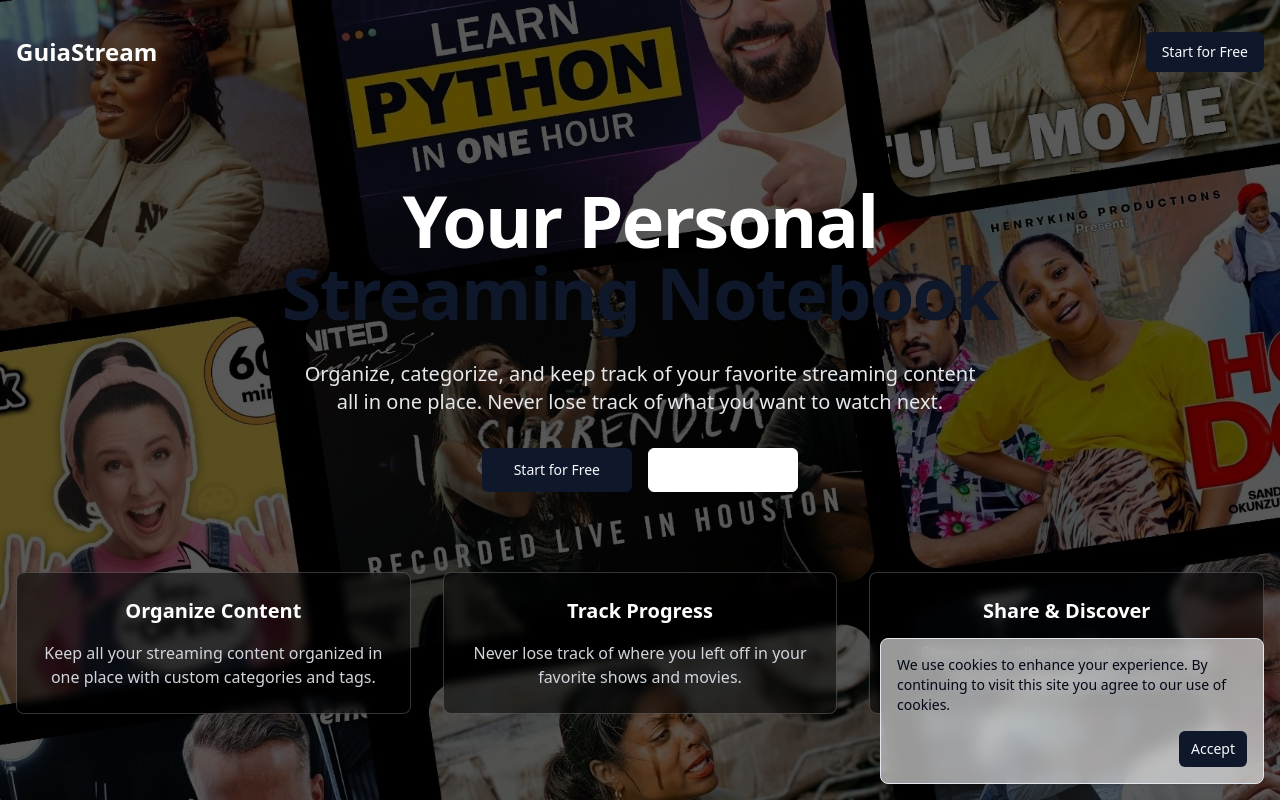
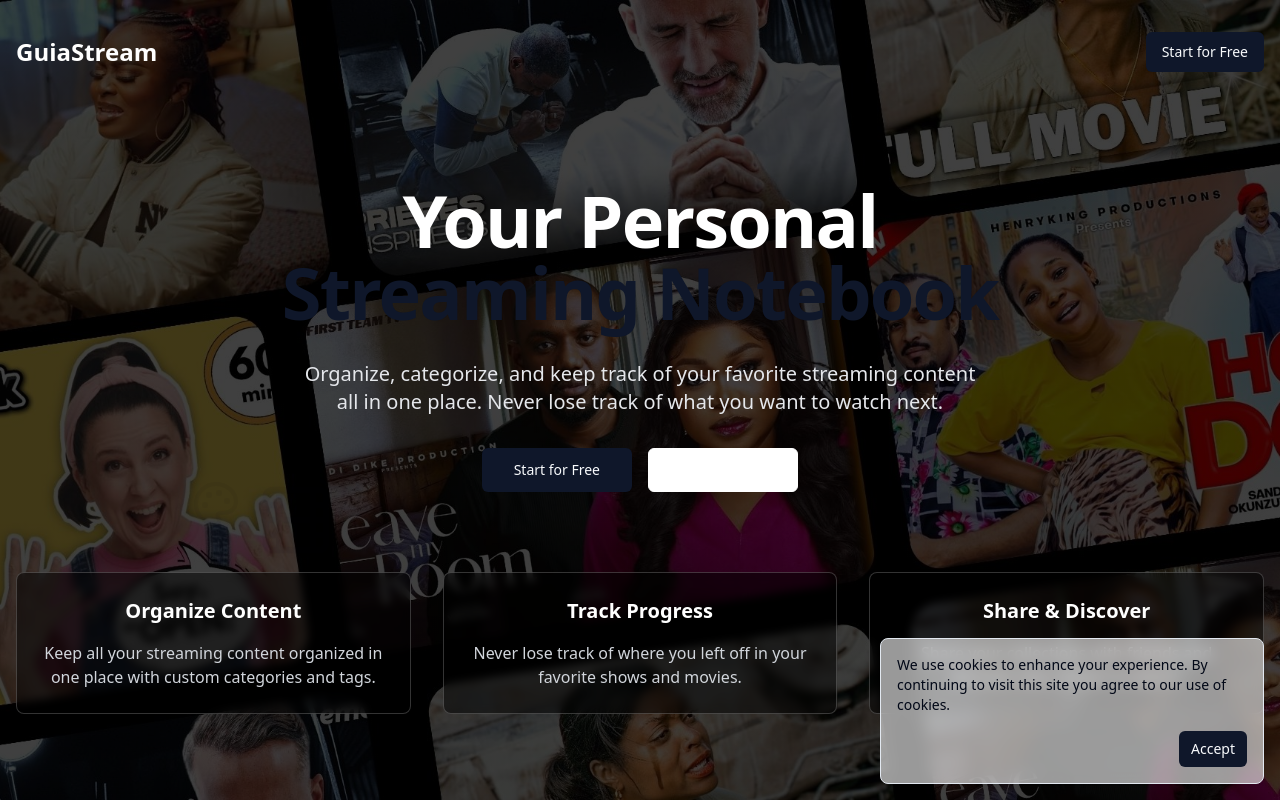
Before and after one commit to Guiagroup/guiastreamCOPY1, a React (Vite) app: page / in a window 1280 px wide. Built offline with nearby package versions, Linux system fonts and the light colour scheme; what @supabase/auth-helpers-react would draw is missing.

Commit message:
Update background image and gradient
Replace the background image on the landing page and the sign-in/sign-up pages with a new image. Add a gradient overlay that covers 75% of the background for improved visual appeal.
[skip gpt_engineer]

```diff
--- a/src/pages/Auth.tsx
+++ b/src/pages/Auth.tsx
@@ -61,8 +61,8 @@ const Auth = () => {
         className="absolute inset-0 pointer-events-none"
         style={{
           backgroundImage: `
-            linear-gradient(to top, rgba(0,0,0,0.65) 0%, rgba(0,0,0,0.65) 100%),
-            url('/lovable-uploads/87332306-68a2-4861-a83d-836087449dbc.png')
+            linear-gradient(to top, rgba(0,0,0,0.75) 0%, rgba(0,0,0,0.75) 100%),
+            url('/lovable-uploads/13458868-628a-42a2-9cbc-6e5c2077c22b.png')
           `,
           backgroundSize: 'cover',
           backgroundPosition: 'center',
--- a/src/pages/Landing.tsx
+++ b/src/pages/Landing.tsx
@@ -20,8 +20,8 @@ const Landing = () => {
         className="absolute inset-0 z-0"
         style={{
           backgroundImage: `
-            linear-gradient(to top, rgba(0,0,0,0.65) 0%, rgba(0,0,0,0.65) 100%),
-            url('/lovable-uploads/87332306-68a2-4861-a83d-836087449dbc.png')
+            linear-gradient(to top, rgba(0,0,0,0.75) 0%, rgba(0,0,0,0.75) 100%),
+            url('/lovable-uploads/13458868-628a-42a2-9cbc-6e5c2077c22b.png')
           `,
           backgroundSize: 'cover',
           backgroundPosition: 'center',
```
Also changed, not shown: public/lovable-uploads/13458868-628a-42a2-9cbc-6e5c2077c22b.png (added).
